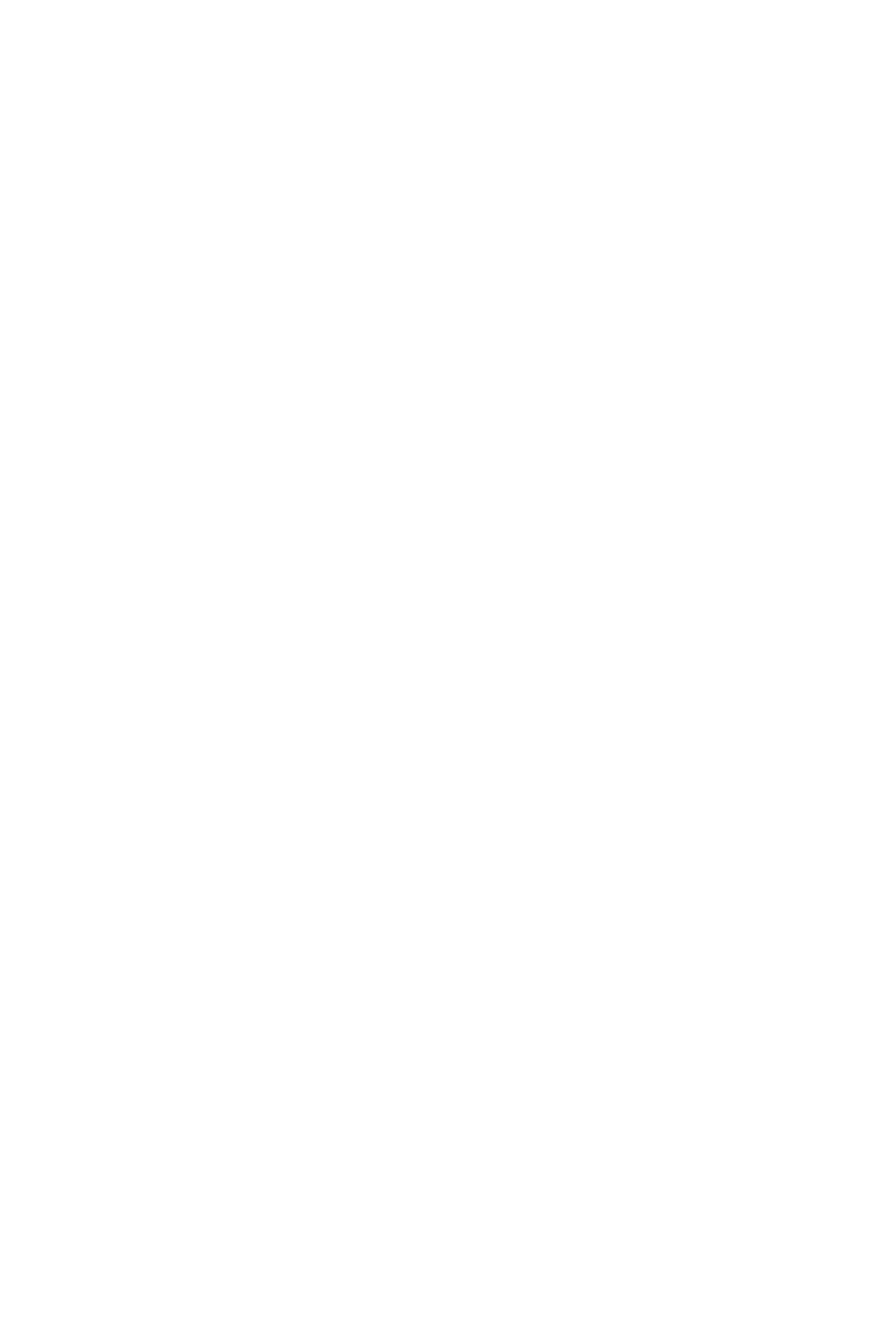
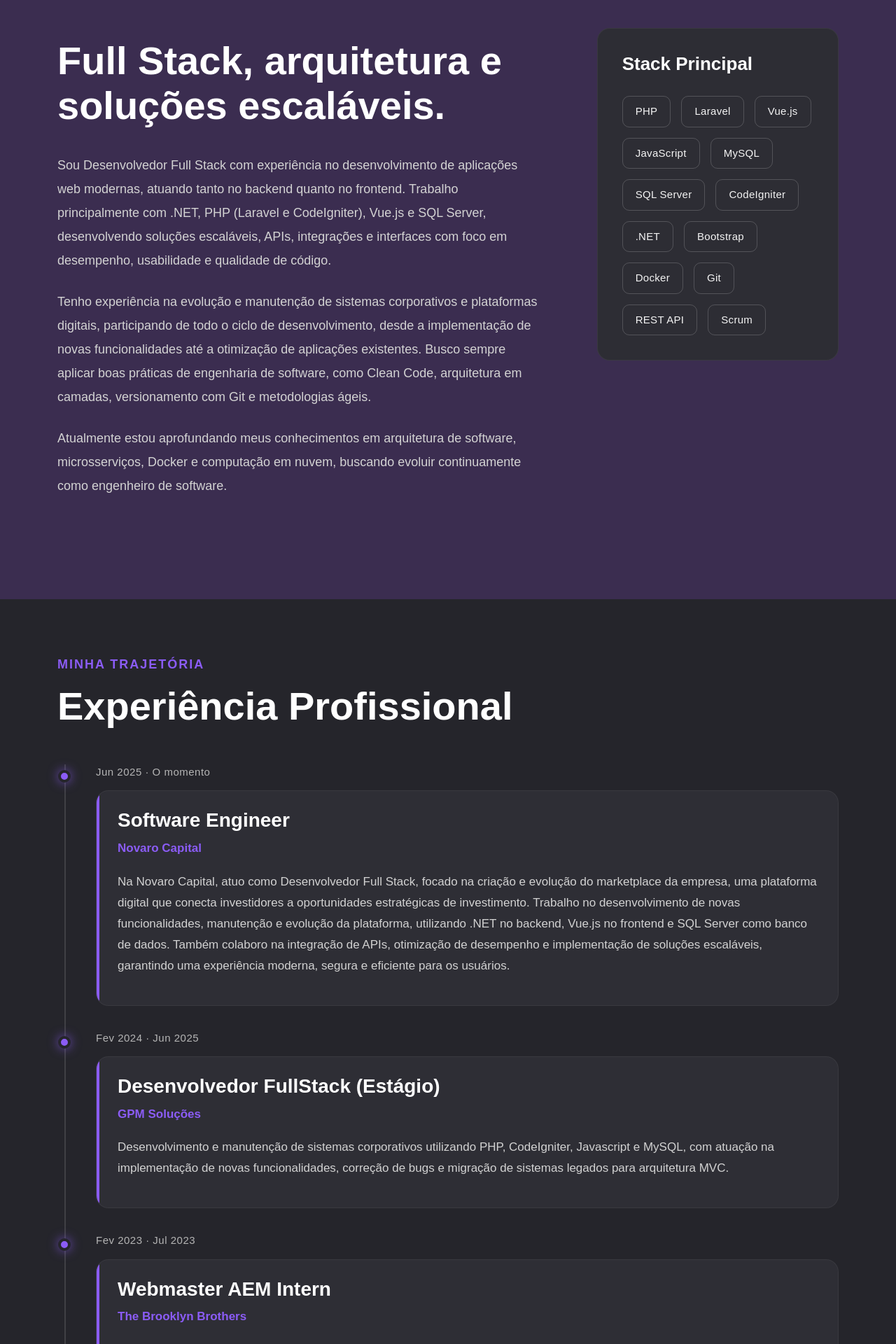
Before and after one commit to kadutec/Portfolio, a Vue app: page / in a window 1280 px wide. Shown: the part 880-2800 px from the top of the page at 70% size. Before the commit the page ends 800 px from the top, so only its background shows below. Built offline with nearby package versions, Linux system fonts and the light colour scheme.

Commit message:
Adição e fix dos componentes

```diff
--- a/src/assets/css/style.css
+++ b/src/assets/css/style.css
@@ -128,7 +128,7 @@ CODE WINDOW
 
     position:absolute;
 
-    left: 120px;
+    left: 220px;
     top: 20%;
     transform: translateY(-50%);
 
@@ -239,6 +239,344 @@ CODE WINDOW
 
 }
 
+/*==================================================
+EXPERIENCE
+==================================================*/
+
+.experience{
+    background:#25252B;
+    min-height:100vh;
+
+    display:flex;
+    align-items:center;
+
+    padding:80px 0;
+}
+
+.experience .container{
+
+    width:min(1150px,90%);
+
+    margin:auto;
+
+}
+
+.experience .section-subtitle{
+
+    display:block;
+
+    color:#8B5CF6;
+
+    font-size:18px;
+
+    font-weight:600;
+
+    letter-spacing:2px;
+
+    text-transform:uppercase;
+
+    margin-bottom:12px;
+
+}
+
+.experience h2{
+
+    color:#FFF;
+
+    font-size:56px;
+
+    font-weight:800;
+
+    margin-bottom:50px;
+
+}
+
+/*==================================================
+TIMELINE
+==================================================*/
+
+.timeline{
+
+    position:relative;
+
+    padding-left:55px;
+
+}
+
+.timeline::before{
+
+    content:"";
+
+    position:absolute;
+
+    left:10px;
+
+    top:0;
+
+    bottom:0;
+
+    width:2px;
+
+    background:rgba(255,255,255,.12);
+
+}
+
+.timeline-item{
+
+    position:relative;
+
+    margin-bottom:35px;
+
+}
+
+.timeline-item:last-child{
+
+    margin-bottom:0;
+
+}
+
+.timeline-item::before{
+
+    content:"";
+
+    position:absolute;
+
+    left:-54px;
+
+    top:8px;
+
+    width:18px;
+
+    height:18px;
+
+    border-radius:50%;
+
+    background:#8B5CF6;
+
+    border:4px solid #25252B;
+
+    box-shadow:0 0 15px rgba(139,92,246,.7);
+
+}
+
+.timeline-date{
+
+    color:#B5B5B5;
+
+    font-size:15px;
+
+    margin-bottom:15px;
+
+    letter-spacing:.5px;
+
+}
+
+.timeline-card{
+
+    background:#2E2E35;
+
+    border:1px solid rgba(255,255,255,.05);
+
+    border-radius:18px;
+
+    padding:25px 30px;
+
+    transition:.35s ease;
+
+    position:relative;
+
+    overflow:hidden;
+
+}
+
+.timeline-card::before{
+
+    content:"";
+
+    position:absolute;
+
+    left:0;
+
+    top:0;
+
+    width:4px;
+
+    height:100%;
+
+    background:#8B5CF6;
+
+}
+
+.timeline-card:hover{
+
+    transform:translateY(-8px);
+
+    border-color:#8B5CF6;
+
+    box-shadow:0 20px 45px rgba(0,0,0,.35);
+
+}
+
+.timeline-card h3{
+
+    color:#FFF;
+
+    font-size:28px;
+
+    font-weight:700;
+
+}
+
+.company{
+
+    display:block;
+
+    color:#8B5CF6;
+
+    margin-top:10px;
+
+    font-size:17px;
+
+    font-weight:600;
+
+}
+
+.timeline-card p{
+
+    margin-top:20px;
+
+    color:#D2D2D2;
+
+    line-height:30px;
+
+    font-size:17px;
+
+}
+/*=========================================
+ABOUT
+=========================================*/
+
+.about{
+
+    background:#3B2D50;
+
+    padding:120px 0;
+
+}
+
+.about .container{
+
+    width:min(1150px,90%);
+    margin:auto;
+
+    display:grid;
+
+    grid-template-columns:2fr 1fr;
+
+    gap:80px;
+
+    align-items:start;
+
+}
+
+.about h2{
+
+    color:#FFF;
+
+    font-size:56px;
+
+    font-weight:800;
+
+    margin:15px 0 35px;
+
+    line-height:1.15;
+
+}
+
+.about p{
+
+    color:#D3D3D3;
+
+    font-size:18px;
+
+    line-height:34px;
+
+    margin-bottom:25px;
+
+}
+
+.about-stack{
+
+    background:#2D2D34;
+
+    border:1px solid rgba(255,255,255,.06);
+
+    border-radius:18px;
+
+    padding:35px;
+
+    top:120px;
+
+}
+
+.about-stack h3{
+
+    color:#FFF;
+
+    margin-bottom:30px;
+
+    font-size:26px;
+
+    font-weight:700;
+
+}
+
+.stack-list{
+
+    display:flex;
+
+    flex-wrap:wrap;
+
+    gap:15px;
+
+}
+
+.stack-list span{
+
+    display:flex;
+
+    align-items:center;
+
+    justify-content:center;
+
+    padding:10px 18px;
+
+    border:1px solid rgba(255,255,255,.18);
+
+    border-radius:10px;
+
+    background:transparent;
+
+    color:#F4F4F4;
+
+    font-size:15px;
+
+    font-weight:500;
+
+    letter-spacing:.3px;
+
+    transition:.25s;
+
+}
+
+.stack-list span:hover{
+
+    background:#9A67A0;
+
+    transform:translateY(-3px);
+
+}
+
 /* Floating */
 
 @keyframes float{
@@ -288,3 +626,45 @@ CODE WINDOW
 }
 
 }
+
+@media(max-width:768px){
+
+    .experience{
+
+        padding:90px 0;
+
+    }
+
+    .experience h2{
+
+        font-size:40px;
+
+        margin-bottom:60px;
+
+    }
+
+    .timeline{
+
+        padding-left:35px;
+
+    }
+
+    .timeline-item::before{
+
+        left:-34px;
+
+    }
+
+    .timeline-card{
+
+        padding:25px;
+
+    }
+
+    .timeline-card h3{
+
+        font-size:22px;
+
+    }
+
+}
--- a/src/components/About.vue
+++ b/src/components/About.vue
@@ -0,0 +1,61 @@
+<template>
+
+<section class="about" id="about">
+
+    <div class="container">
+
+        <div class="about-content">
+
+            <h2>
+                Full Stack, arquitetura e soluções escaláveis.
+            </h2>
+
+            <p>
+                Sou Desenvolvedor Full Stack com experiência no desenvolvimento de aplicações web modernas, atuando tanto no backend quanto no frontend. Trabalho principalmente com .NET, PHP (Laravel e CodeIgniter), Vue.js e SQL Server, desenvolvendo soluções escaláveis, APIs, integrações e interfaces com foco em desempenho, usabilidade e qualidade de código.
+            </p>
+
+            <p>
+                Tenho experiência na evolução e manutenção de sistemas corporativos e plataformas digitais, participando de todo o ciclo de desenvolvimento, desde a implementação de novas funcionalidades até a otimização de aplicações existentes. Busco sempre aplicar boas práticas de engenharia de software, como Clean Code, arquitetura em camadas, versionamento com Git e metodologias ágeis.
+            </p>
+
+            <p>
+                Atualmente estou aprofundando meus conhecimentos em arquitetura
+                de software, microsserviços, Docker e computação em nuvem,
+                buscando evoluir continuamente como engenheiro de software.
+            </p>
+
+        </div>
+
+        <div class="about-stack">
+
+            <h3>Stack Principal</h3>
+
+            <div class="stack-list">
+
+                <span>PHP</span>
+                <span>Laravel</span>
+                <span>Vue.js</span>
+                <span>JavaScript</span>
+                <span>MySQL</span>
+                <span>SQL Server</span>
+                <span>CodeIgniter</span>
+                <span>.NET</span>
+                <span>Bootstrap</span>
+                <span>Docker</span>
+                <span>Git</span>
+                <span>REST API</span>
+                <span>Scrum</span>
+
+            </div>
+
+        </div>
+
+    </div>
+
+</section>
+
+</template>
+
+<script setup>
+
+</script>
--- /dev/null
+++ b/src/components/Experience.vue
@@ -0,0 +1,92 @@
+<template>
+
+<section class="experience">
+
+    <div class="container">
+
+        <span class="section-subtitle">
+            Minha trajetória
+        </span>
+
+        <h2>
+            Experiência Profissional
+        </h2>
+
+        <div class="timeline">
+
+            <div class="timeline-item">
+
+                <div class="timeline-date">
+                    Jun 2025 · O momento
+                </div>
+
+                <div class="timeline-card">
+
+                    <h3>Software Engineer</h3>
+
+                    <span class="company">
+                        Novaro Capital
+                    </span>
+
+                    <p>
+                        Na Novaro Capital, atuo como Desenvolvedor Full Stack, focado na criação e evolução do marketplace da empresa, uma plataforma digital que conecta investidores a oportunidades estratégicas de investimento. Trabalho no desenvolvimento de novas funcionalidades, manutenção e evolução da plataforma, utilizando .NET no backend, Vue.js no frontend e SQL Server como banco de dados. Também colaboro na integração de APIs, otimização de desempenho e implementação de soluções escaláveis, garantindo uma experiência moderna, segura e eficiente para os usuários.
+                    </p>
+
+                </div>
+
+            </div>
+
+            <div class="timeline-item">
+
+                <div class="timeline-date">
+                    Fev 2024 · Jun 2025
+                </div>
+
+                <div class="timeline-card">
+
+                    <h3>Desenvolvedor FullStack (Estágio)</h3>
+
+                    <span class="company">
+                        GPM Soluções
+                    </span>
+
+                    <p>
+                        Desenvolvimento e manutenção de sistemas corporativos utilizando PHP, CodeIgniter, Javascript e MySQL, com atuação na implementação de novas funcionalidades, correção de bugs e migração de sistemas legados para arquitetura MVC.
+                    </p>
+
+                </div>
+
+            </div>
+
+            <div class="timeline-item">
+
+                <div class="timeline-date">
+                    Fev 2023 · Jul 2023
+                </div>
+
+                <div class="timeline-card">
+
+                    <h3>Webmaster AEM Intern</h3>
+
+                    <span class="company">
+                        The Brooklyn Brothers
+                    </span>
+
+                    <p>
+                        Criação de componentes e migração de páginas para marcas do grupo Unilever, como Axe, Signal, Seda entre outros Atuação no time de suporte global para marcas como Clear, Dove, Tresemme, Seda, Axe entre outros Criação de componentes e migração de páginas para marcas do grupo Unilever, como Axe, Signal, Seda entre outros</p>
+
+                </div>
+
+            </div>
+
+        </div>
+
+    </div>
+
+</section>
+
+</template>
+
+<script setup>
+
+</script>
--- a/src/components/Hero.vue
+++ b/src/components/Hero.vue
@@ -22,13 +22,13 @@
             <span class="purple">const</span> <span class="blue">developer</span> = {
                 <span class="orange">name</span>: <span class="greenText">"Carlos"</span>,
                 <span class="orange">role</span>: <span class="greenText">"FullStack Developer"</span>,
-                <span class="orange">stack</span>: [
-                    <span class="greenText">"Laravel"</span>,
-                    <span class="greenText">"Vue.js"</span>,
-                    <span class="greenText">"PHP"</span>,
-                    <span class="greenText">"MySQL"</span>
+                <span class="orange">softSkills</span>: [
+                    <span class="greenText">"Communication"</span>,
+                    <span class="greenText">"Teamwork"</span>,
+                    <span class="greenText">"Adaptability"</span>
                 ],
-                <span class="orange">cleanCode</span>: <span class="blue">true</span>
+                <span class="orange">cleanCode</span>: <span class="blue">true</span>,
+                <span class="orange">versionControl</span>: <span class="blue">Git</span>
             }
             </code>
             </pre>
--- a/src/views/Home.vue
+++ b/src/views/Home.vue
@@ -2,6 +2,8 @@
 
   <Navbar />
   <Hero />
+  <About />
+  <Experience />
 
 </template>
 
@@ -9,5 +11,7 @@
 
 import Navbar from '../components/Navbar.vue'
 import Hero from '../components/Hero.vue'
+import About from '../components/About.vue'
+import Experience from '../components/Experience.vue'
 
 </script>
```
